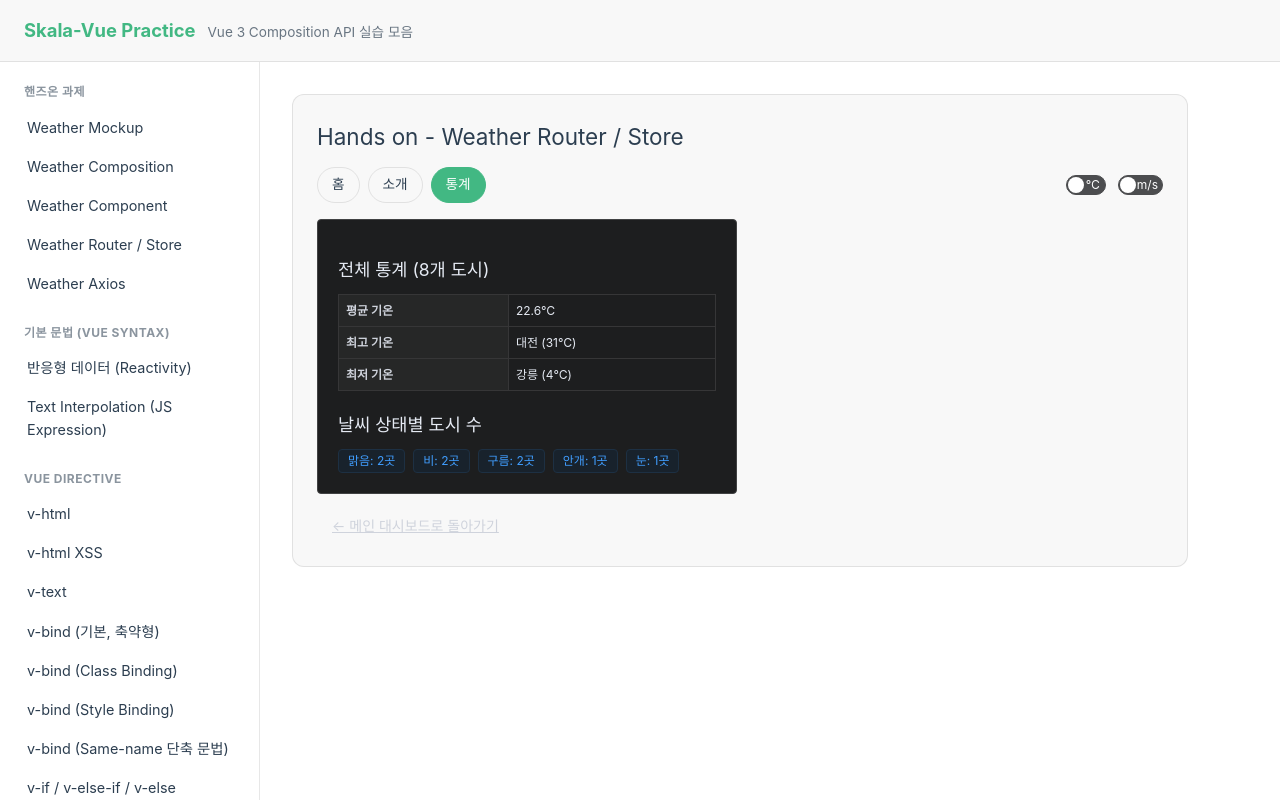
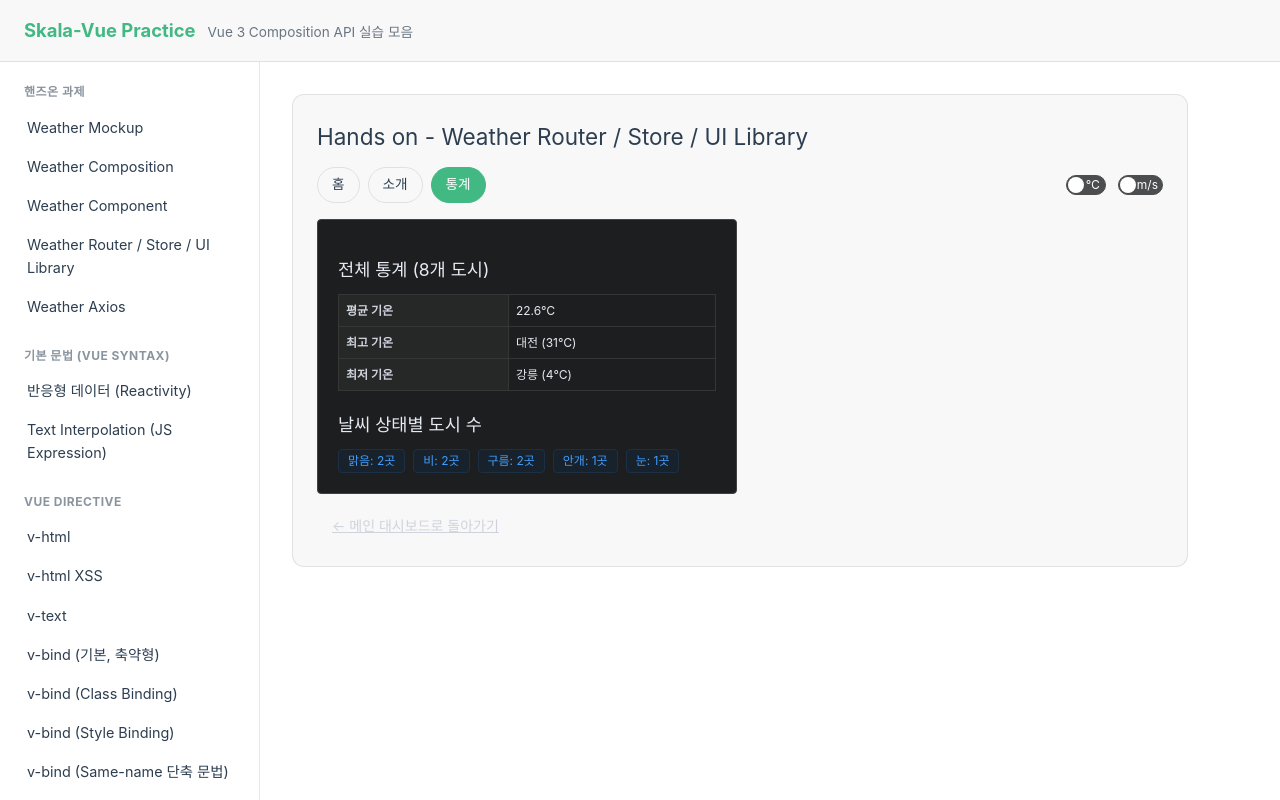
Before and after one commit to minsubyun1/skala-vue, a Vue app: page /handson/weather-router/stats in a window 1280 px wide. Shown: the top 800 px of the page. Built offline with nearby package versions, Linux system fonts and the light colour scheme.

Commit message:
fix: 핸즈온 7 UI Library를 사이드바 라벨과 화면 설명에 명시

```diff
--- a/src/router/practiceRoutes.js
+++ b/src/router/practiceRoutes.js
@@ -26,7 +26,7 @@ export const practiceGroups = [
       {
         path: '/handson/weather-router',
         name: 'handson-weather-router',
-        label: 'Weather Router / Store',
+        label: 'Weather Router / Store / UI Library',
         component: () => import('@/views/WeatherHomeView.vue'),
       },
       {
--- a/src/views/WeatherAboutView.vue
+++ b/src/views/WeatherAboutView.vue
@@ -6,7 +6,7 @@ import UnitToggler from '@/components/exercise/UnitToggler.vue'
 
 <template>
   <div class="practice-section">
-    <h2>Hands on - Weather Router / Store</h2>
+    <h2>Hands on - Weather Router / Store / UI Library</h2>
     <div class="nav-row">
       <WeatherRouterNav />
       <UnitToggler />
@@ -27,6 +27,7 @@ import UnitToggler from '@/components/exercise/UnitToggler.vue'
         <li>Pinia로 만든 온도/풍속 단위 설정(<code>stores/configStore.js</code>)</li>
         <li>Open-Meteo API를 이용한 실시간 날씨 조회</li>
         <li>three.js로 만든 날씨 상태별 배경 파티클</li>
+        <li>Element Plus(외부 UI Library)로 만든 카드/버튼/폼/스위치/통계 표 등 화면 전체 UI</li>
       </ul>
 
       <ElButton tag="router-link" to="/handson/weather-router" text>← 메인 대시보드로 돌아가기</ElButton>
--- a/src/views/WeatherDetailView.vue
+++ b/src/views/WeatherDetailView.vue
@@ -43,7 +43,7 @@ const displayWind = computed(() => {
 
 <template>
   <div class="practice-section">
-    <h2>Hands on - Weather Router / Store</h2>
+    <h2>Hands on - Weather Router / Store / UI Library</h2>
     <div class="nav-row">
       <WeatherRouterNav />
       <UnitToggler />
--- a/src/views/WeatherHomeView.vue
+++ b/src/views/WeatherHomeView.vue
@@ -99,7 +99,7 @@ const heroReadout = computed(() => {
 
 <template>
   <div class="practice-section">
-    <h2>Hands on - Weather Router / Store</h2>
+    <h2>Hands on - Weather Router / Store / UI Library</h2>
     <div class="nav-row">
       <WeatherRouterNav />
       <UnitToggler />
@@ -108,6 +108,10 @@ const heroReadout = computed(() => {
       핸즈온 3(WeatherParent)을 그대로 가져오되, 상세보기 버튼을 모달 대신
       <code>router.push('/handson/weather-router/weather/' + city.id)</code>로 바꿨습니다.
       온도·풍속 단위는 오른쪽 토글(<code>stores/configStore.js</code>)로 전환됩니다.
+      핸즈온 7(Weather UI Library)에서는 이 화면을 포함한 4개 화면(홈/소개/상세/통계) 전체에
+      Element Plus(<code>ElCard</code>, <code>ElButton</code>, <code>ElInput</code>,
+      <code>ElForm</code>, <code>ElSwitch</code>, <code>ElDescriptions</code>, <code>ElTag</code> 등)를
+      적용했습니다.
     </p>
 
     <section class="hero" @mouseleave="hoveredStatus = ''">
--- a/src/views/WeatherStatsView.vue
+++ b/src/views/WeatherStatsView.vue
@@ -32,7 +32,7 @@ const countByStatus = computed(() => {
 
 <template>
   <div class="practice-section">
-    <h2>Hands on - Weather Router / Store</h2>
+    <h2>Hands on - Weather Router / Store / UI Library</h2>
     <div class="nav-row">
       <WeatherRouterNav />
       <UnitToggler />
```
